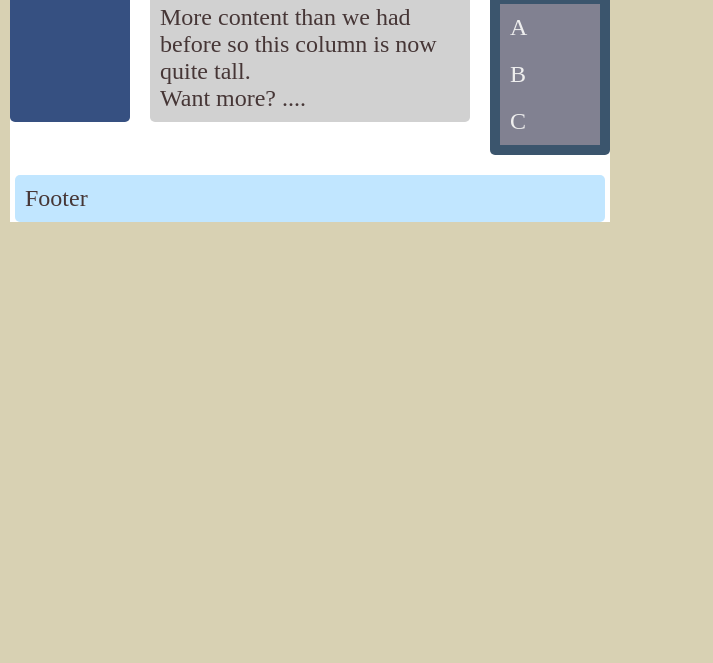
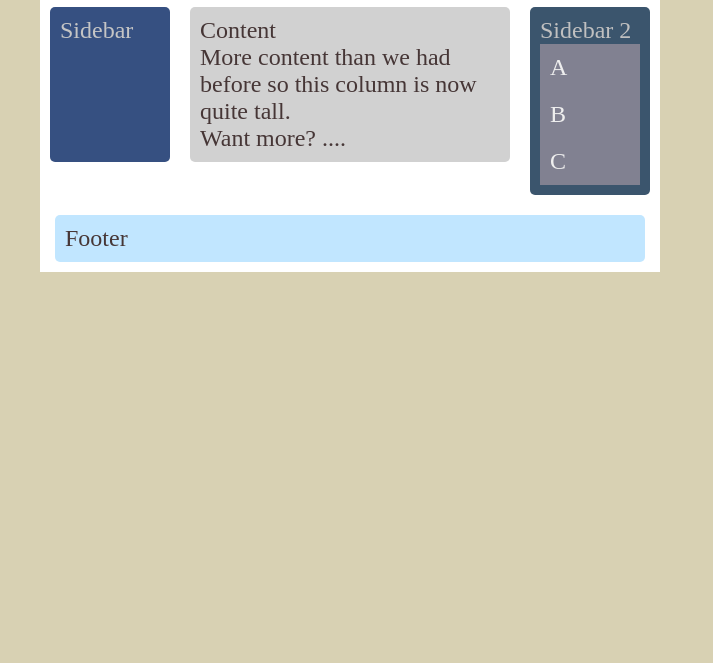
Before and after one commit to KathleenFrancis/Exercice3, a plain HTML site: page index.htm in a window 1280 px wide. Shown: the part 137-800 px from the top of the page, without its empty margins (0-713 px from the left). Drawn offline with Linux system fonts and the light colour scheme.

Commit message:
ajout de padding dans le wrapper

```diff
--- a/sass/layout/_layout.scss
+++ b/sass/layout/_layout.scss
@@ -1,5 +1,5 @@
 body {
-    margin: 10px;
+    margin: 40px;
     background-color: rgb(216, 209, 179);
   }
 
@@ -29,8 +29,9 @@ body {
       }
 
     .wrapper {
+      padding: 10px;
       display: grid;
-      grid-gap: 1em;
+      grid-gap: 2em;
       grid-template-areas:
        "header"
        "sidebar"
```
Also changed, not shown: css/style.css, 1 other file.
